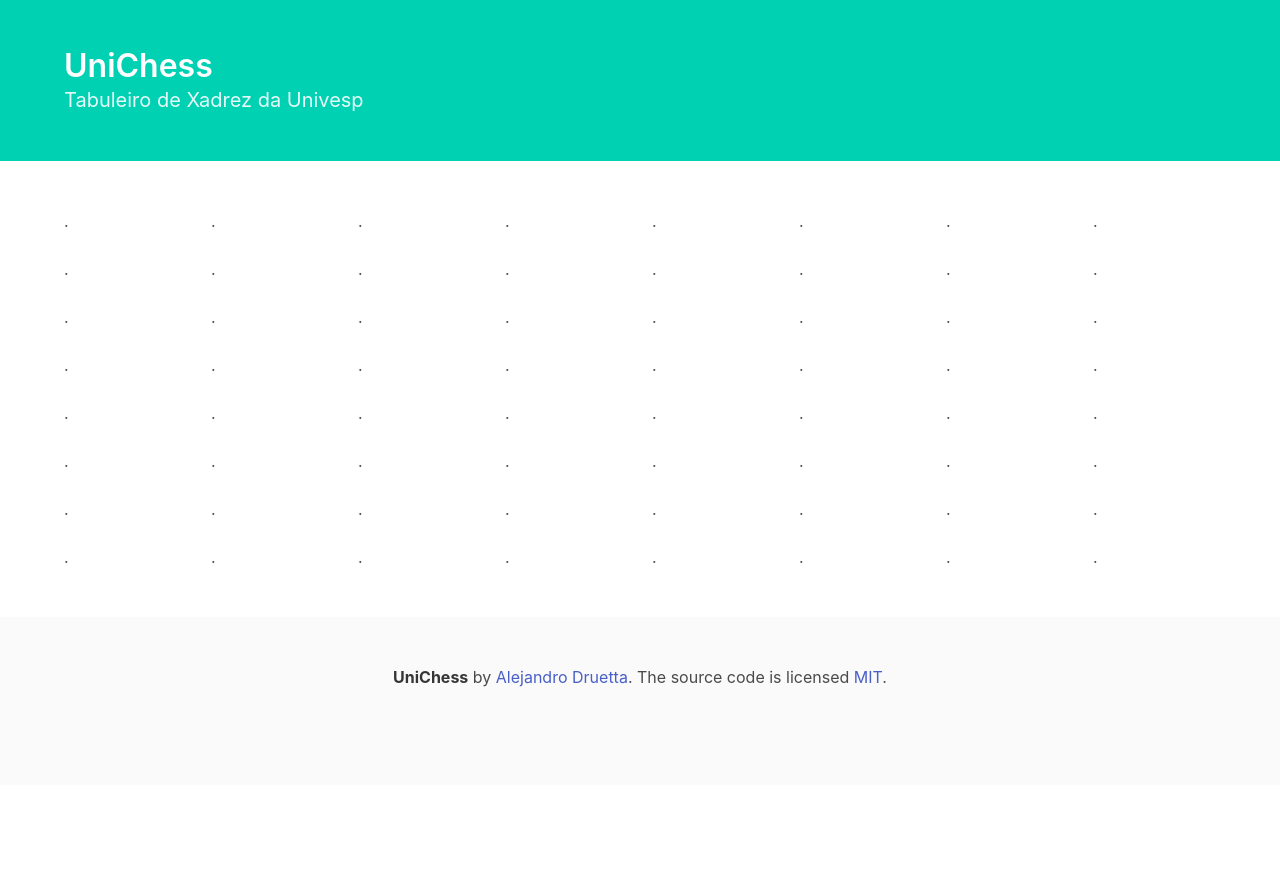
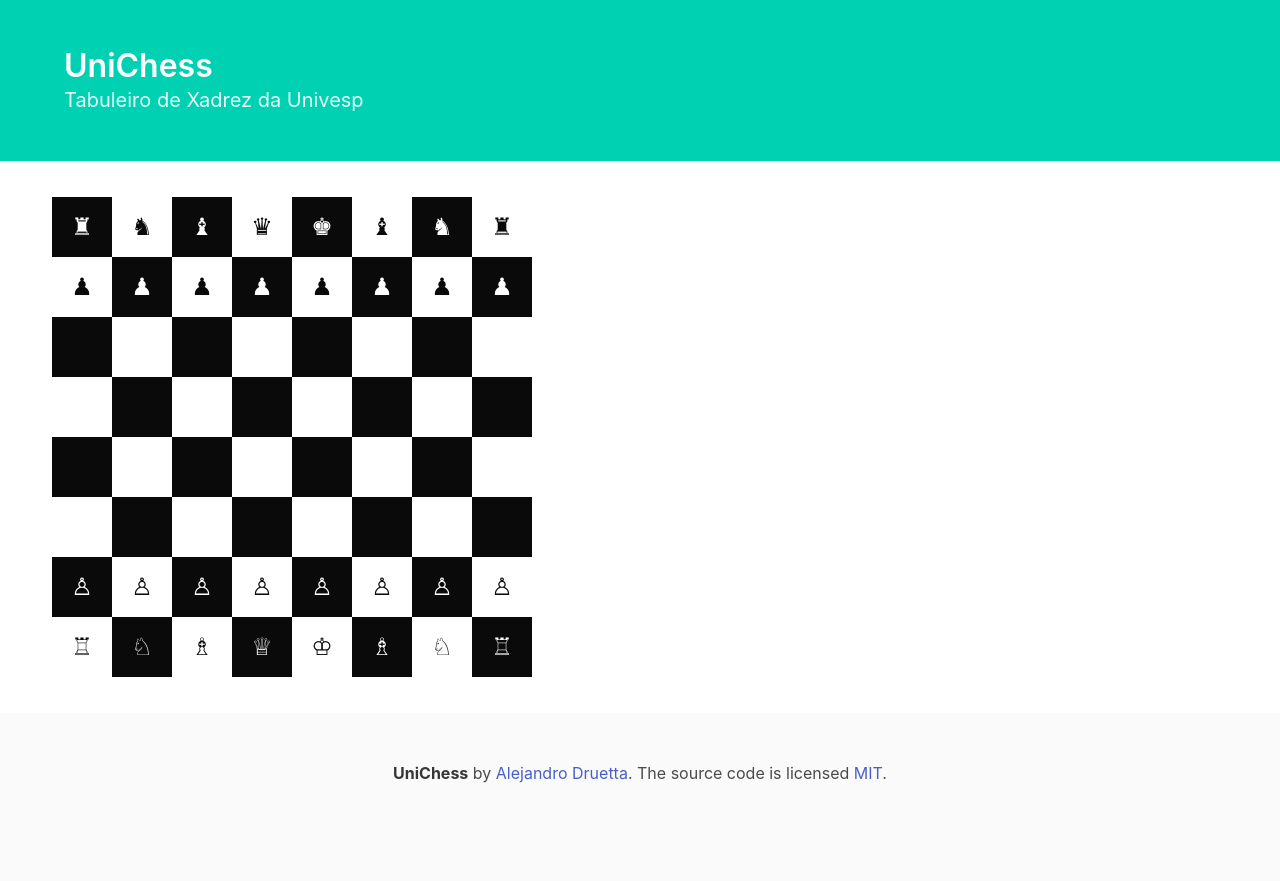
Before and after one commit to aledruetta/UniChess, a Flask app: page / in a window 1280 px wide. Before the commit the page ends 687 px from the top, so only its background shows below. Run offline with Flask 2, Linux system fonts and the light colour scheme; some libraries are stand-ins or nearby versions.

Commit message:
Formating chess board

```diff
--- a/xadrez/ext/site/main.py
+++ b/xadrez/ext/site/main.py
@@ -4,12 +4,37 @@ from flask import Blueprint, render_template
 bp = Blueprint('site', __name__)
 
 
+def start_position():
+    cell = [[' ' for _ in range(8)] for _ in range(8)]
+    cell[0] = ['♜', '♞', '♝', '♛', '♚', '♝', '♞', '♜']
+    cell[1] = ['♟' for _ in range(8)]
+    cell[-1] = ['♖', '♘', '♗', '♕', '♔', '♗', '♘', '♖']
+    cell[-2] = ['♙' for _ in range(8)]
+
+    return cell
+
+
+def colors():
+    lst = []
+    inc = 0
+    for i in range(8):
+        lst.append([])
+        for j in range(8):
+            if (i * 8 + j + inc) % 2 == 0:
+                color = 'has-background-black has-text-white'
+            else:
+                color = 'has-background-white has-text-black'
+            lst[i].append(color)
+        inc += 1
+
+    return lst
+
+
 @bp.route('/')
 def index():
-    cell = [['.' for _ in range(8)] for _ in range(8)]
-
     return render_template(
         'index.html',
         title='UniChess',
-        cell=cell,
+        cell=start_position(),
+        color=colors(),
     )
--- a/xadrez/templates/index.html
+++ b/xadrez/templates/index.html
@@ -22,7 +22,12 @@
       {% for i in range(8) -%}
       <div class="columns">
         {%- for j in range(8) -%}
-        <div class="column {{ color }}">{{ cell[i][j] }}</div>
+        <div class="column is-narrow {{ color[i][j] }}">
+          <div class="cell"
+            style="width: 36px; height: 36px; text-align: center; font-size: 1.5em">
+          {{ cell[i][j] }}
+          </div>
+        </div>
         {% endfor %}
       </div>
       {% endfor %}
```
